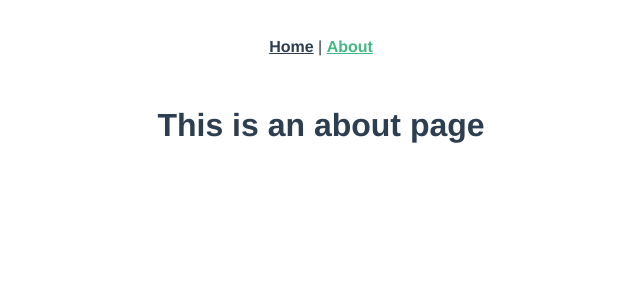
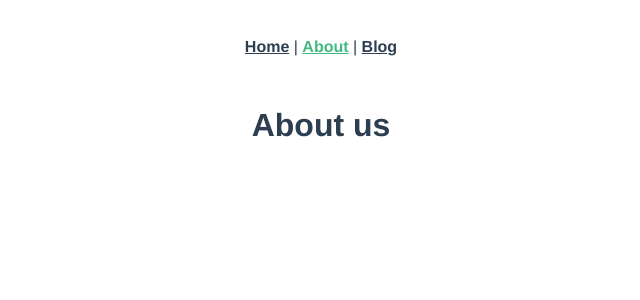
Before and after one commit to ivanurra/vue-routing-02, a Vue app: page /about in a window 1280 px wide. Shown: the top 300 px of the page, without its empty margins (319-959 px from the left). Built offline with nearby package versions, Linux system fonts and the light colour scheme.

Commit message:
blog view added

```diff
--- a/src/App.vue
+++ b/src/App.vue
@@ -1,7 +1,8 @@
 <template>
   <div id="nav">
     <router-link to="/">Home</router-link> |
-    <router-link to="/about">About</router-link>
+    <router-link to="/about">About</router-link> |
+    <router-link to="/blog">Blog</router-link>
   </div>
   <router-view/>
 </template>
--- a/src/router/index.js
+++ b/src/router/index.js
@@ -10,10 +10,12 @@ const routes = [
   {
     path: '/about',
     name: 'About',
-    // route level code-splitting
-    // this generates a separate chunk (about.[hash].js) for this route
-    // which is lazy-loaded when the route is visited.
-    component: () => import(/* webpackChunkName: "about" */ '../views/About.vue')
+    component: () => import('../views/About.vue')
+  },
+  {
+    path: '/blog',
+    name: 'Blog',
+    component: () => import('../views/Blog.vue')
   }
 ]
 
--- a/src/views/About.vue
+++ b/src/views/About.vue
@@ -1,5 +1,5 @@
 <template>
   <div class="about">
-    <h1>This is an about page</h1>
+    <h1>About us</h1>
   </div>
 </template>
--- /dev/null
+++ b/src/views/Blog.vue
@@ -0,0 +1,3 @@
+<template>
+    <h1>Blog</h1>
+</template>
--- a/src/views/Home.vue
+++ b/src/views/Home.vue
@@ -1,12 +1,10 @@
 <template>
   <div class="home">
-    <img alt="Vue logo" src="../assets/logo.png">
-    <HelloWorld msg="Welcome to Your Vue.js App"/>
+    <HelloWorld msg="Router App"/>
   </div>
 </template>
 
 <script>
-// @ is an alias to /src
 import HelloWorld from '@/components/HelloWorld.vue'
 
 export default {
```
